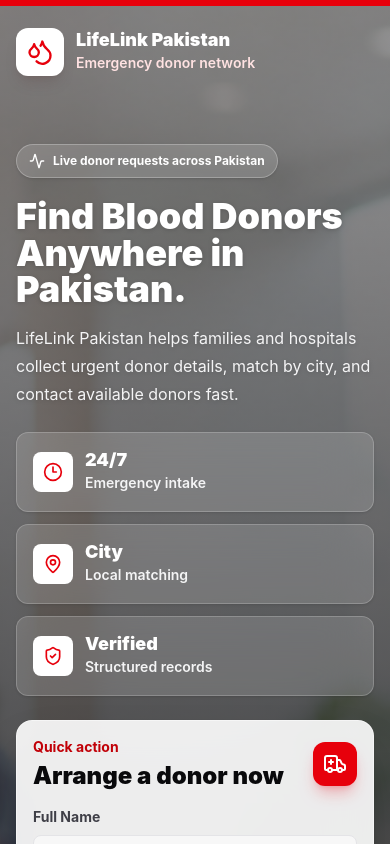
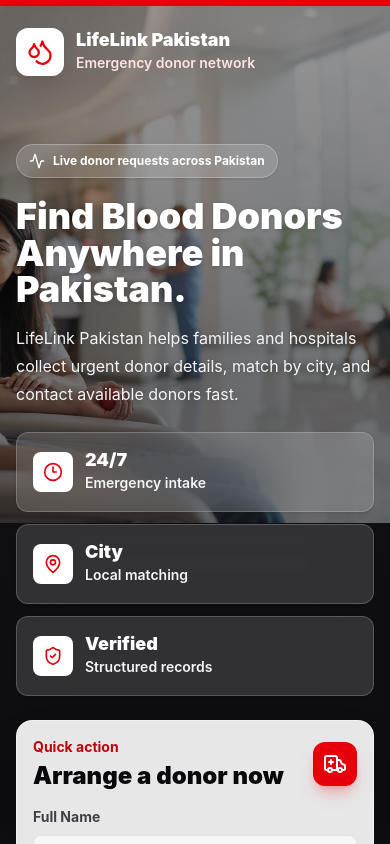
Before and after one commit to muzamilateeq/Blood-donation, a Next.js app: page / in a window 390 px wide. Shown: the top 844 px of the page. Built offline with nearby package versions, Linux system fonts and the light colour scheme.

Commit message:
Reduce mobile hero image zoom

```diff
--- a/src/app/globals.css
+++ b/src/app/globals.css
@@ -63,7 +63,10 @@
 }
 
 .hero-bg-image {
-  background-position: 62% top;
+  background-color: #18181b;
+  background-position: 58% top;
+  background-repeat: no-repeat;
+  background-size: auto 62vh;
 }
 
 .dashboard-hero-bg {
@@ -73,6 +76,7 @@
 @media (min-width: 640px) {
   .hero-bg-image {
     background-position: center;
+    background-size: cover;
   }
 
   .dashboard-hero-bg {
```
